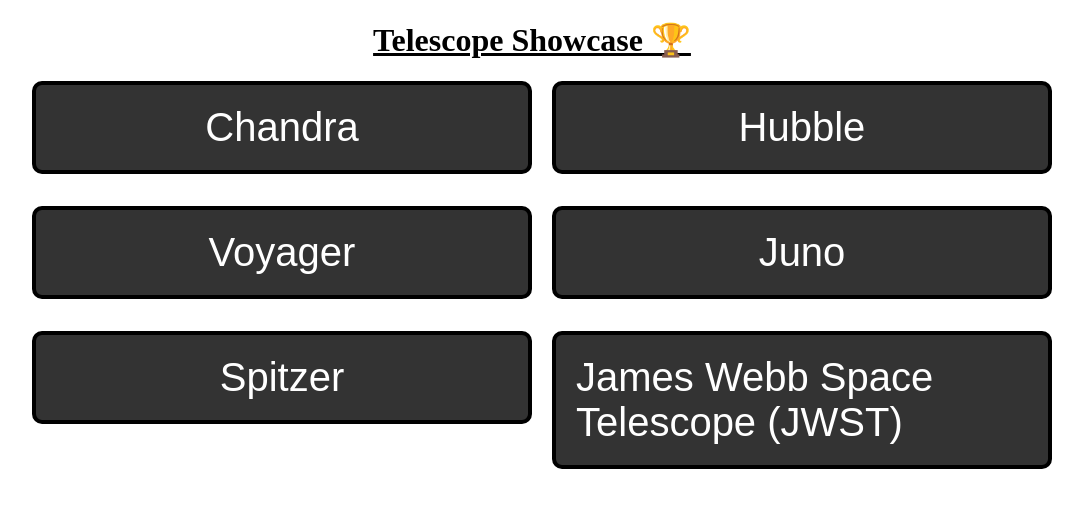
After one commit to prishashethh/looking-glass-nasa-hackathon, a PHP site: page /showcase/telescopes.html in a window 1280 px wide. The commit adds this page. Shown: the top 508 px of the page, without its empty margins (108-1191 px from the left). Run offline with PHP 8.4, Linux system fonts and the light colour scheme.

Commit message:
A lot of stuff

```diff
--- /dev/null
+++ b/showcase/telescopes.css
@@ -0,0 +1,39 @@
+h1 {
+    text-align: center;
+    text-decoration: underline;
+}
+
+  #grid {
+    margin: 20px auto;
+    width: 1000px;
+    height: 400px;
+    background-color: #FFF;
+    display: grid;
+    grid-template-columns: 500px 500px;
+    grid-row: auto auto;
+    grid-column-gap: 20px;
+    grid-row-gap: 20px;
+  }
+
+.telescopes {
+    background-color: #333;
+    padding: 20px;
+    border-radius: 10px;
+    color: #FFF;
+    display: grid;
+    align-items: center;
+    justify-content: center;
+    font-size: 40px;
+    font-family: sans-serif;
+    border: black solid 4px;
+}
+
+.telescopes:hover {
+    cursor: pointer;
+    opacity: 0.8;
+    transform: scale(1.05, 1.05);
+}
+
+a {
+    color: white;
+}
--- /dev/null
+++ b/showcase/telescopes.html
@@ -0,0 +1,38 @@
+<!DOCTYPE html>
+<html lang="en">
+    <head>
+        <title>Telecope Showcase</title>
+        <meta charset="utf-8">
+        <link href="telescopes.css" type="text/css" rel="stylesheet">
+    </head>
+<body>
+    <h1>Telescope Showcase 🏆</h1>
+    <div id="grid">
+        <a><div id="chandra" class="telescopes">Chandra</div></a>
+        <a><div id="hubble" class="telescopes">Hubble</div></a>
+        <a><div id="voyager" class="telescopes">Voyager</div></a>
+        <a><div id="juno" class="telescopes">Juno</div></a>
+        <a><div id="spitzer" class="telescopes">Spitzer</div></a>
+        <a><div id="jwst" class="telescopes">James Webb Space Telescope (JWST)</div></a>
+    </div>
+
+    <form method="GET" id="form" action="showcase-pics.php">
+        <input type="hidden" id="hidden_input" name="telescope">
+    </form>
+</body>
+<script>
+    const teles = document.getElementsByClassName("telescopes");
+    const input = document.getElementById("hidden_input");
+    for (let i = 0; i < teles.length; i++) {
+        teles[i].addEventListener("click", function(e) {
+            if (e.target.innerText.toLowerCase() == "james webb space telescope (jwst)") {
+                input.value = "jwst";
+            } else {
+                input.value = e.target.innerText.toLowerCase();
+            }
+            console.log(input.value);
+            document.getElementById("form").submit();
+        })
+    }
+</script>
+</html>
```
Also changed, not shown: factListChandra.js (added, +21 -0 lines), factListHubble.js (added, +13 -0 lines), factListJWSTMain.js (+34 -33 lines), files.php (deleted, +0 -12 lines), index.css (+26 -5 lines), index.php (+10 -3 lines), showcase/showcase-pics.php (added, +42 -0 lines), 2 other files.
